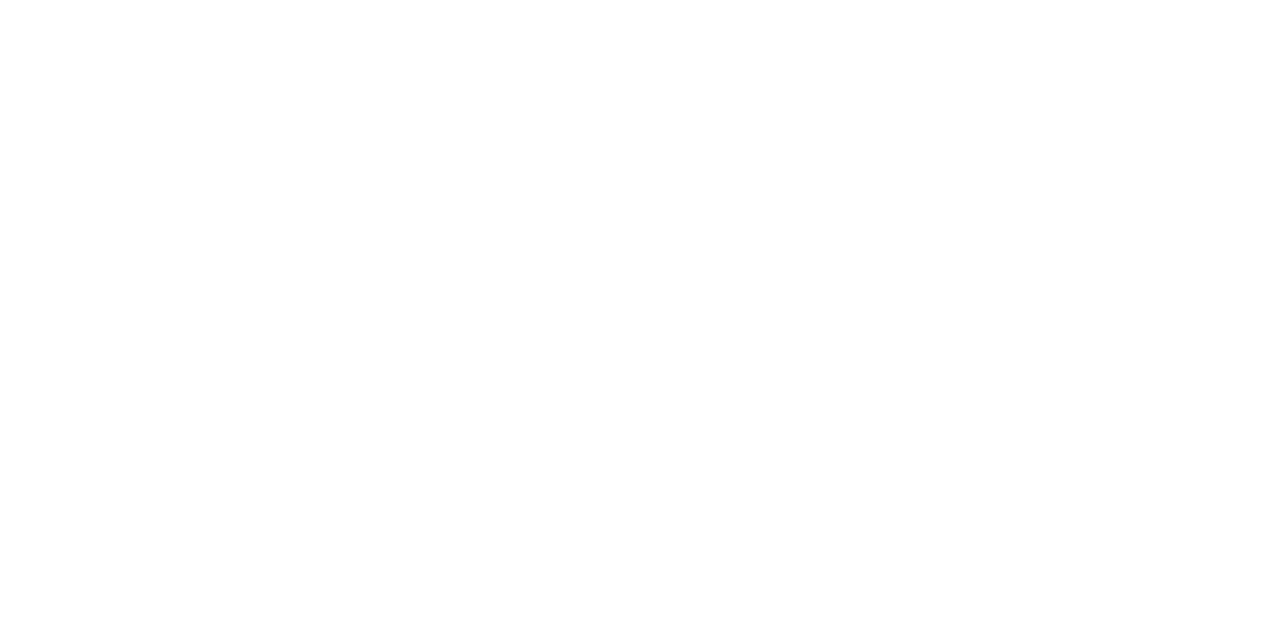
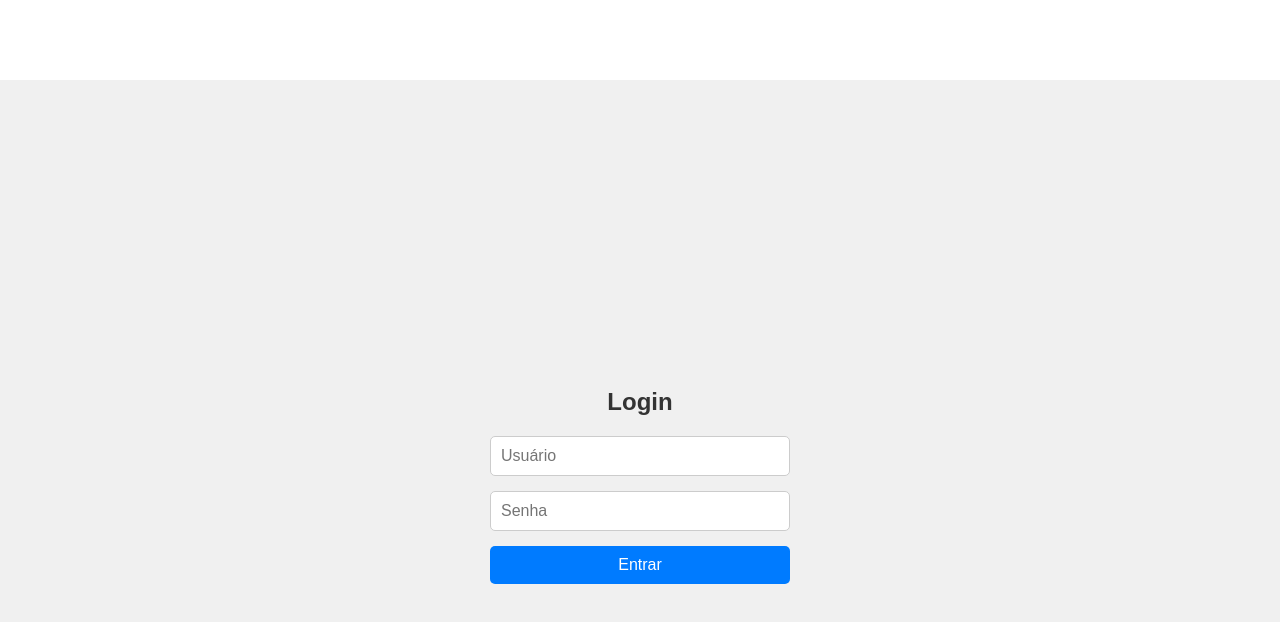
Before and after one commit to Yuud1/projeto-tocanogol, a React (Vite) app: page /login in a window 1280 px wide. Before the commit this address had no page. Shown: the top 622 px of the page. Built offline with nearby package versions, Linux system fonts and the light colour scheme.

Commit message:
implementando pagina login e dashboard

```diff
--- a/src/App.tsx
+++ b/src/App.tsx
@@ -1,9 +1,11 @@
 import React from 'react';
 import { BrowserRouter, Routes, Route } from 'react-router-dom';
 import Home from './pages/Home';
+import News from './pages/News';
+import Login from './pages/Login'; // Importe a página de login
+import NotFound from './pages/NotFound';
+import Dashboard from './pages/Dashboard'; // Página futura// Caminho para o arquivo do componente
 import './App.css';
-import News from './pages/News';
-import NotFound from './pages/NotFound';
 
 const App: React.FC = () => {
   return (
@@ -11,7 +13,9 @@
       <Routes>
         <Route path="/" element={<Home />} />
         <Route path="/news/:id" element={<News />} />
-        <Route path="/NotFound" element={<NotFound />} />
+        <Route path="/login" element={<Login />} />
+        <Route path="/dashboard" element={<Dashboard />} />
+        <Route path="*" element={<NotFound />} />
       </Routes>
     </BrowserRouter>
   );
--- /dev/null
+++ b/src/pages/Dashboard.tsx
@@ -0,0 +1,15 @@
+import React from 'react';
+
+const Dashboard: React.FC = () => {
+  return (
+    <div>
+      <h1>Bem-vindo ao Dashboard</h1>
+      <ul>
+        <li><a href="/add-post">Adicionar Postagem</a></li>
+        <li><a href="/manage-users">Gerenciar Usuários</a></li>
+      </ul>
+    </div>
+  );
+};
+
+export default Dashboard;
--- /dev/null
+++ b/src/pages/Login.tsx
@@ -0,0 +1,55 @@
+import React, { useState, useEffect } from "react";
+import { useNavigate } from "react-router-dom";
+import "../styles/login.css";
+
+const Login: React.FC = () => {
+  const [username, setUsername] = useState("");
+  const [password, setPassword] = useState("");
+  const navigate = useNavigate();
+
+  useEffect(() => {
+    document.body.classList.add("login-body");
+    return () => {
+      document.body.classList.remove("login-body");
+    };
+  }, []);
+
+  const handleLogin = (e: React.FormEvent) => {
+    e.preventDefault();
+    if (username === "admin" && password === "12345") {
+      localStorage.setItem("auth", "true");
+      navigate("/dashboard");
+    } else {
+      alert("Usuário ou senha inválidos");
+    }
+  };
+
+  return (
+    <>
+      <div className="login-page">
+        <h1 className="login-title">Login</h1>
+        <form className="login-form" onSubmit={handleLogin}>
+          <input
+            type="text"
+            placeholder="Usuário"
+            value={username}
+            onChange={(e) => setUsername(e.target.value)}
+            className="login-input"
+          />
+          <input
+            type="password"
+            placeholder="Senha"
+            value={password}
+            onChange={(e) => setPassword(e.target.value)}
+            className="login-input"
+          />
+          <button type="submit" className="login-button">
+            Entrar
+          </button>
+        </form>
+      </div>
+    </>
+  );
+};
+
+export default Login;
--- /dev/null
+++ b/src/styles/login.css
@@ -0,0 +1,47 @@
+.login-page {
+    display: flex;
+    flex-direction: column;
+    align-items: center;
+    justify-content: center;
+    height: 100vh;
+    background-color: #f0f0f0;
+    font-family: Arial, sans-serif;
+  }
+
+  .login-title {
+    margin-bottom: 20px;
+    color: #333;
+    font-size: 24px;
+  }
+
+  .login-form {
+    display: flex;
+    flex-direction: column;
+    align-items: center;
+    width: 100%;
+    max-width: 300px;
+  }
+
+  .login-input {
+    width: 100%;
+    padding: 10px;
+    margin-bottom: 15px;
+    border: 1px solid #ccc;
+    border-radius: 5px;
+    font-size: 16px;
+  }
+
+  .login-button {
+    width: 100%;
+    padding: 10px;
+    background-color: #007bff;
+    color: white;
+    border: none;
+    border-radius: 5px;
+    font-size: 16px;
+    cursor: pointer;
+  }
+
+  .login-button:hover {
+    background-color: #0056b3;
+  }
```
